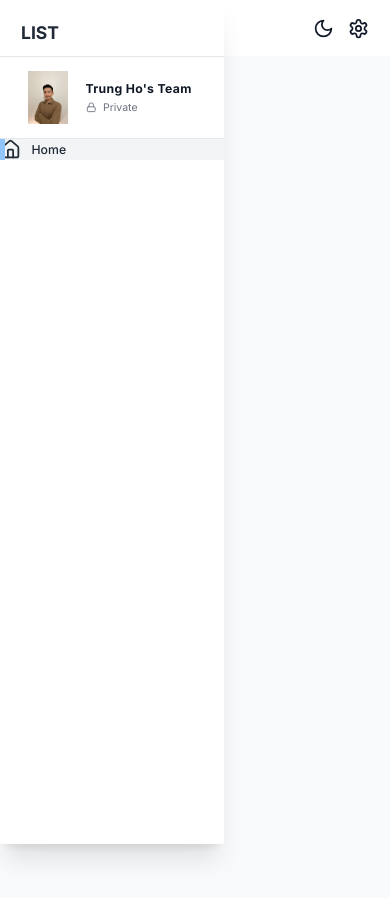
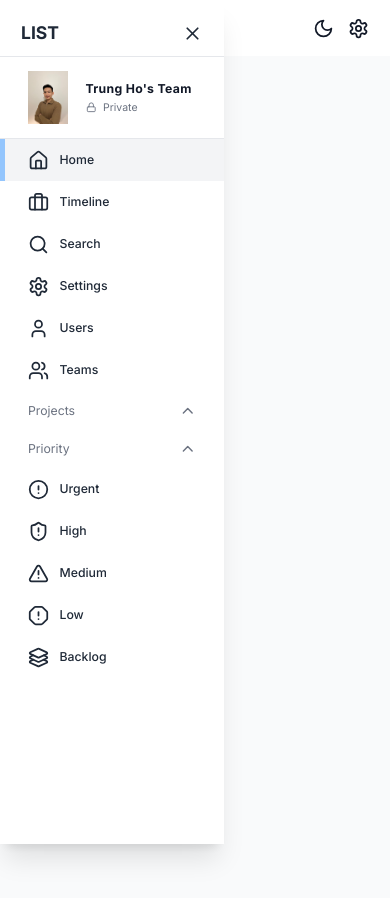
Before and after one commit to trungho1411/project-management-app, a Next.js app in the folder client/: page / in a window 390 px wide. Built offline with nearby package versions, Linux system fonts and the light colour scheme; no server answers.

Commit message:
sidebar responsive setups done

```diff
--- a/client/src/app/(components)/Navbar/index.tsx
+++ b/client/src/app/(components)/Navbar/index.tsx
@@ -14,7 +14,7 @@
             {/* {searchbar} */}
             <div className='flex items-center gap-8'>
                 {!isSidebarCollapsed ? null : (
-                    <button onClick={() => dispatch(setIsSidebarCollapsed(isSidebarCollapsed))}>
+                    <button onClick={() => dispatch(setIsSidebarCollapsed(!isSidebarCollapsed))}>
                         <Menu className='h-8 w-8 dark:text-white' />
                     </button>
                 )}
--- a/client/src/app/(components)/Sidebar/index.tsx
+++ b/client/src/app/(components)/Sidebar/index.tsx
@@ -1,7 +1,9 @@
+/* eslint-disable @typescript-eslint/no-unused-vars */
 'use client'
 
 import { useAppDispatch, useAppSelector } from '@/app/redux'
-import { Home, Icon, LockIcon, LucideIcon } from 'lucide-react'
+import { setIsSidebarCollapsed } from '@/app/state'
+import { AlertCircle, AlertOctagon, AlertTriangle, Briefcase, ChevronDown, ChevronUp, Home, Icon, Layers3, LockIcon, LucideIcon, Search, Settings, ShieldAlert, User, Users, X } from 'lucide-react'
 import Image from 'next/image'
 import Link from 'next/link'
 import { usePathname } from 'next/navigation'
@@ -23,6 +25,12 @@
                     <div className='text-xl font-bold text-gray-800 dark:text-white'>
                         LIST
                     </div>
+                    {isSidebarCollapsed ? null : (
+                        <button className='py-3'
+                            onClick={() => dispatch(setIsSidebarCollapsed(!isSidebarCollapsed))}>
+                            <X className='h-6 w-6 text-gray-800 hover:text-gray-500 dark:text-white' />
+                        </button>
+                    )}
                 </div>
                 {/* {tema} */}
                 <div className='flex items-center gap-5 border-y-[1.5px] border-gray-200 px-8 py-4 dark:border-gray-700'>
@@ -37,19 +45,48 @@
                             Trung Ho&apos;s Team
                         </h3>
                         <div className='mt-1 flex items-start gap-2'>
-                        <LockIcon className='mt-[0.1rem] h-3 w-3 text-gray-500 dark:text-gray-400'/>
+                            <LockIcon className='mt-[0.1rem] h-3 w-3 text-gray-500 dark:text-gray-400' />
                             <p className='text-xs text-gray-500'>Private</p>
                         </div>
                     </div>
                 </div>
                 {/* {navbar link} */}
                 <nav className='z-10 w-full'>
-                <SidebarLink
-                icon = {Home}
-                label='Home'
-                href='/'
-                />
+                    <SidebarLink icon={Home} label='Home' href='/' />
+                    <SidebarLink icon={Briefcase} label='Timeline' href='/timeline' />
+                    <SidebarLink icon={Search} label='Search' href='/search' />
+                    <SidebarLink icon={Settings} label='Settings' href='/setiings' />
+                    <SidebarLink icon={User} label='Users' href='/users' />
+                    <SidebarLink icon={Users} label='Teams' href='/teams' />
                 </nav>
+
+                {/* {projects links} */}
+                <button onClick={() => setShowProjects((prev) => !prev)}
+                    className='flex w-full items-center justify-between px-8 py-3 text-gray-500'>
+                    <span className=''>Projects</span>
+                    {showProjects ? (
+                        <ChevronUp className='h-5 w-5' />
+                    ) : <ChevronDown className='h-5 w-5' />}
+                </button>
+                {/* {some projects} */}
+
+                {/* {priority links} */}
+                <button onClick={() => setShowPriority((prev) => !prev)}
+                    className='flex w-full items-center justify-between px-8 py-3 text-gray-500'>
+                    <span className=''>Priority</span>
+                    {showPriority ? (
+                        <ChevronUp className='h-5 w-5' />
+                    ) : <ChevronDown className='h-5 w-5' />}
+                </button>
+                {showPriority && (
+                    <>
+                        <SidebarLink icon={AlertCircle} label='Urgent' href='/priority/urgent' />
+                        <SidebarLink icon={ShieldAlert} label='High' href='/priority/high' />
+                        <SidebarLink icon={AlertTriangle} label='Medium' href='/priority/medium' />
+                        <SidebarLink icon={AlertOctagon} label='Low' href='/priority/low' />
+                        <SidebarLink icon={Layers3} label='Backlog' href='/priority/backlog' />
+                    </>
+                )}
             </div>
         </div>
     )
@@ -59,26 +96,20 @@
     href: string;
     icon: LucideIcon;
     label: string;
-    // isCollapsed: boolean;
 }
 
 const SidebarLink = ({
     href,
     icon: Icon,
     label,
-    // isCollapsed
-} : SidebarLinkProps) => {
+}: SidebarLinkProps) => {
     const pathname = usePathname()
     const isActive = pathname === href || (pathname === "/" && href === "/dashboard");
-    const screenWidth = window.innerWidth;
-
-    const dispatch = useAppDispatch()
-    const isSidebarCollapsed = useAppSelector((state) => state.global.isSidebarCollapsed)
 
     return (
         <Link href={href} className='w-full'>
             <div className={`relative flex cursor-pointer items-center gap-3 transition-colors hover:bg-gray-100 dark:bg-black dark:hover:bg-gray-700
-                ${isActive ? "bg-gray-100 text-white dark:bg-gray-600" : ""}`
+                ${isActive ? "bg-gray-100 text-white dark:bg-gray-600" : ""} justify-start px-8 py-3 `
             }>
                 {isActive && (
                     <div className='absolute left-0 top-0 h-[100%] w-[5px] bg-blue-200' />
```
Lines whose indentation alone changed are shown as unchanged.
